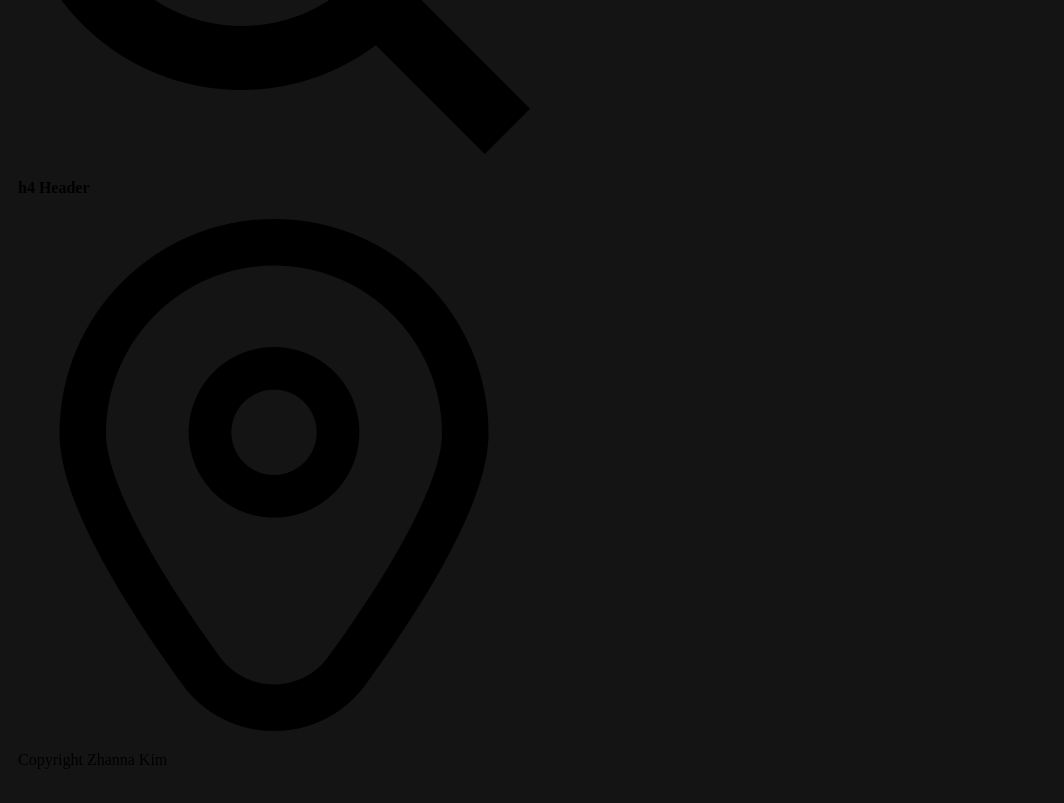
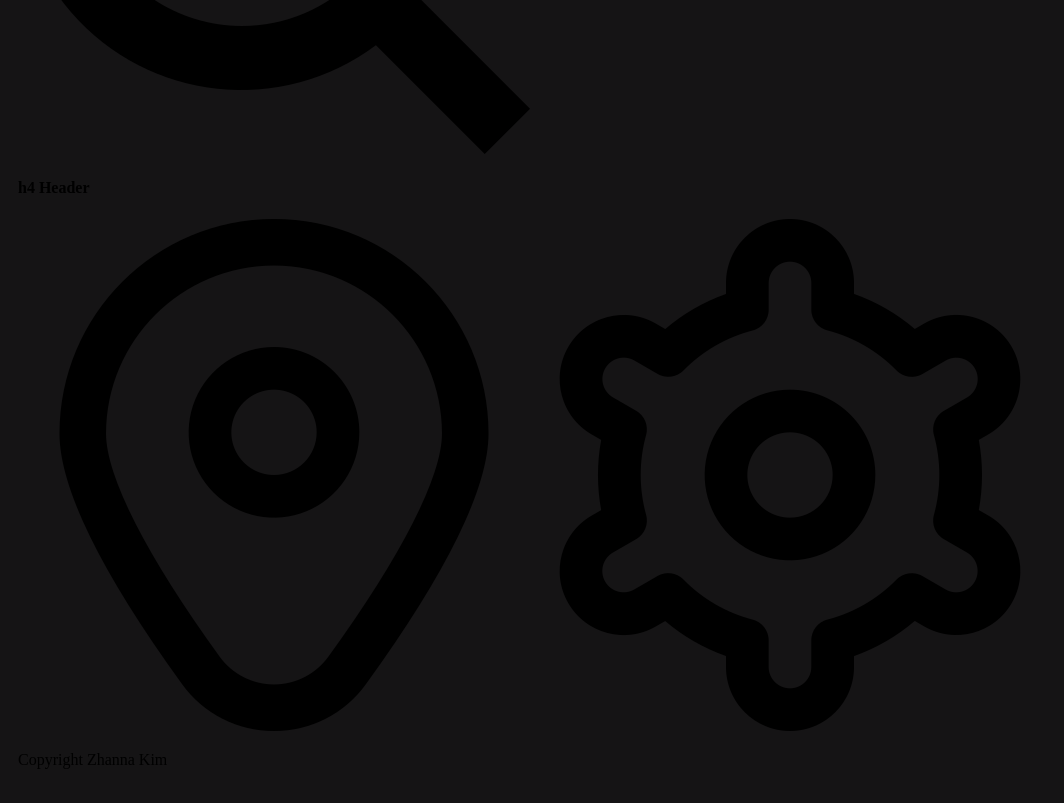
Before and after one commit to zhannaLK/MyRR_KZL, a plain HTML site: page index.html in a window 1280 px wide. Shown: the part 2132-2935 px from the top of the page, without its empty margins (0-1064 px from the left). Drawn offline with Linux system fonts and the light colour scheme.

Commit message:
fix2 commit 2 - changed index.html

```diff
--- a/index.html
+++ b/index.html
@@ -22,6 +22,7 @@
     <br>
     <h4>h4 Header</h4>
     <img src="images2/marker.png" alt="marker button">
+    <img src="images2/settings.png" alt="settings button">
     <br>
     <p class="gradient">Copyright Zhanna Kim</p>
 </body>
```
